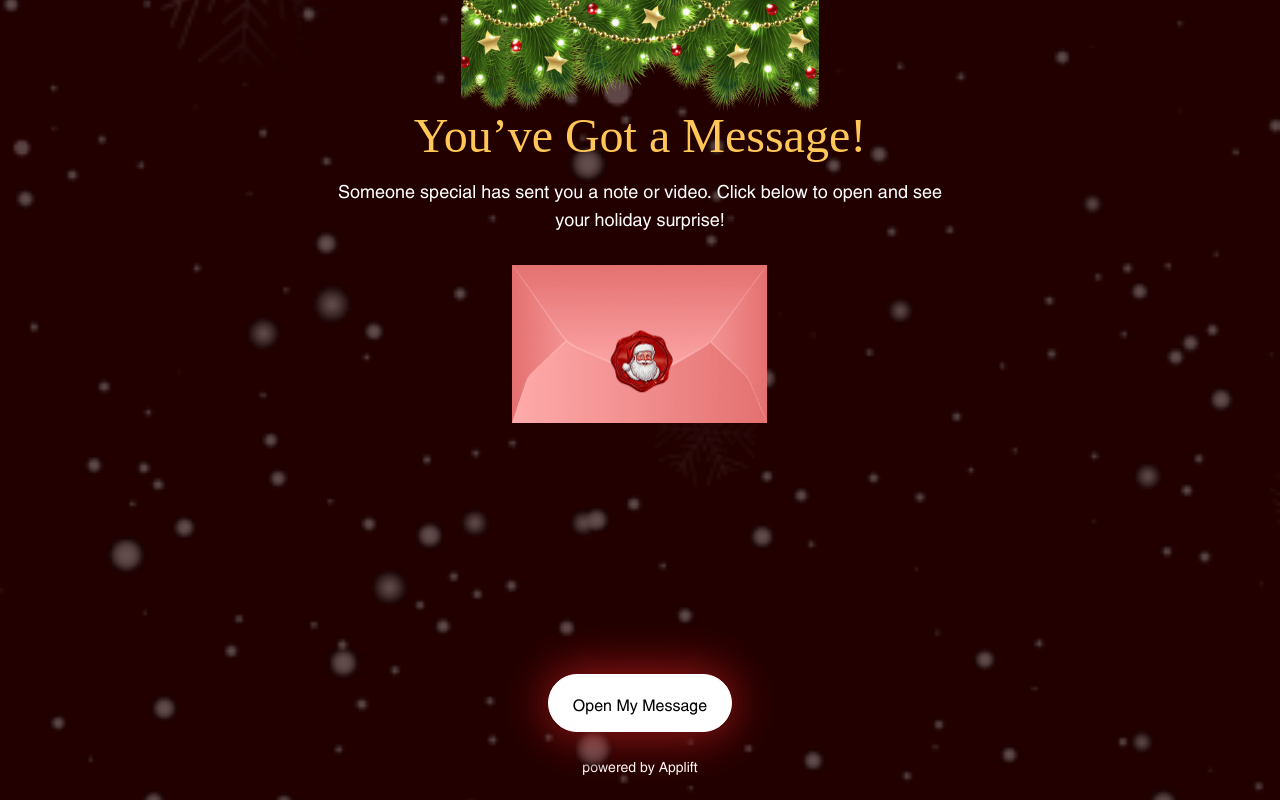
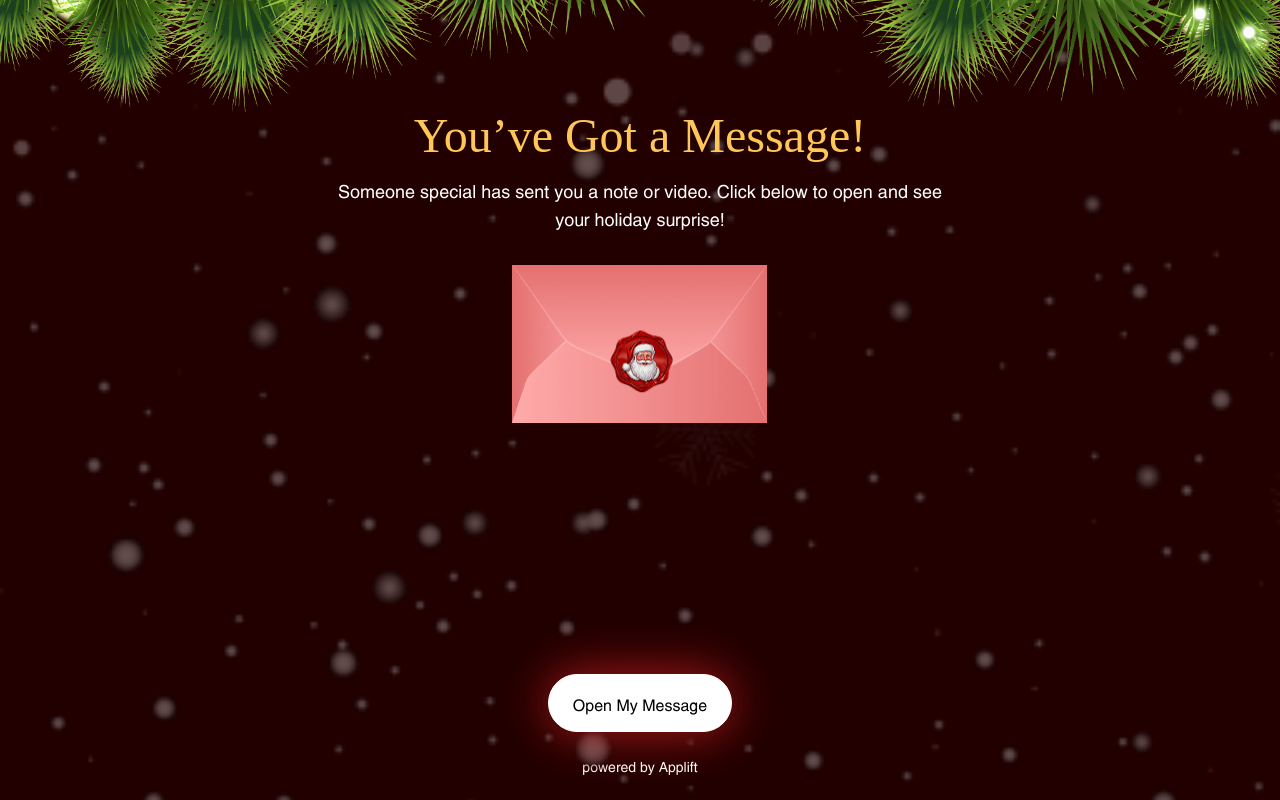
Before and after one commit to AmDeeJhay/Christmas-card, a Next.js app: page /message/1/1 in a window 1280 px wide. Built offline with nearby package versions, Linux system fonts and the light colour scheme; a web font is replaced by a local one.

Commit message:
feat: improve image styling

```diff
--- a/app/message/[user]/[id]/page.tsx
+++ b/app/message/[user]/[id]/page.tsx
@@ -25,9 +25,7 @@ export default function Page() {
               src="/images/xmas-tree-top.png"
               alt="Christmas tree"
               fill
-              layout="fill"
-              objectFit="contain"
-              objectPosition="top"
+              className="object-cover object-bottom"
               priority
             />
           </div>
--- a/app/message/[user]/[id]/signin/page.tsx
+++ b/app/message/[user]/[id]/signin/page.tsx
@@ -12,7 +12,7 @@ export default function SignInPage() {
                      src="/images/xmas-tree-top.png"
                      alt="Christmas tree"
                      fill
-            className="object-contain object-top"
+                     className="object-cover object-bottom"
                      priority
                    />
                  </div>
--- a/app/message/[user]/[id]/view-message/page.tsx
+++ b/app/message/[user]/[id]/view-message/page.tsx
@@ -36,9 +36,7 @@ export default function ViewPage() {
                      src="/images/xmas-tree-top.png"
                      alt="Christmas tree"
                      fill
-            layout="fill"
-            objectFit="contain"
-            objectPosition="top"
+                     className="object-cover object-bottom"
                      priority
                    />
                  </div>
```
Also changed, not shown: lib/api/index.ts (added). Lines whose indentation alone changed are shown as unchanged.
